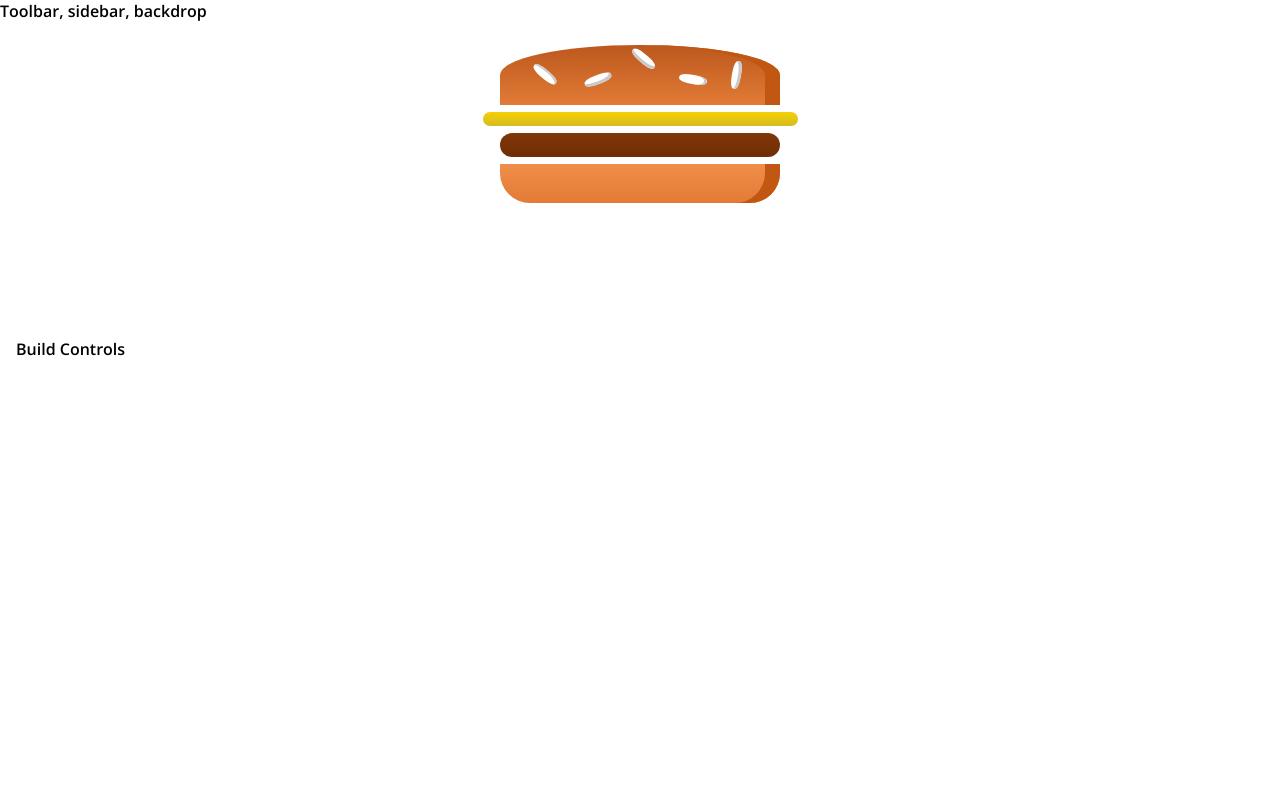
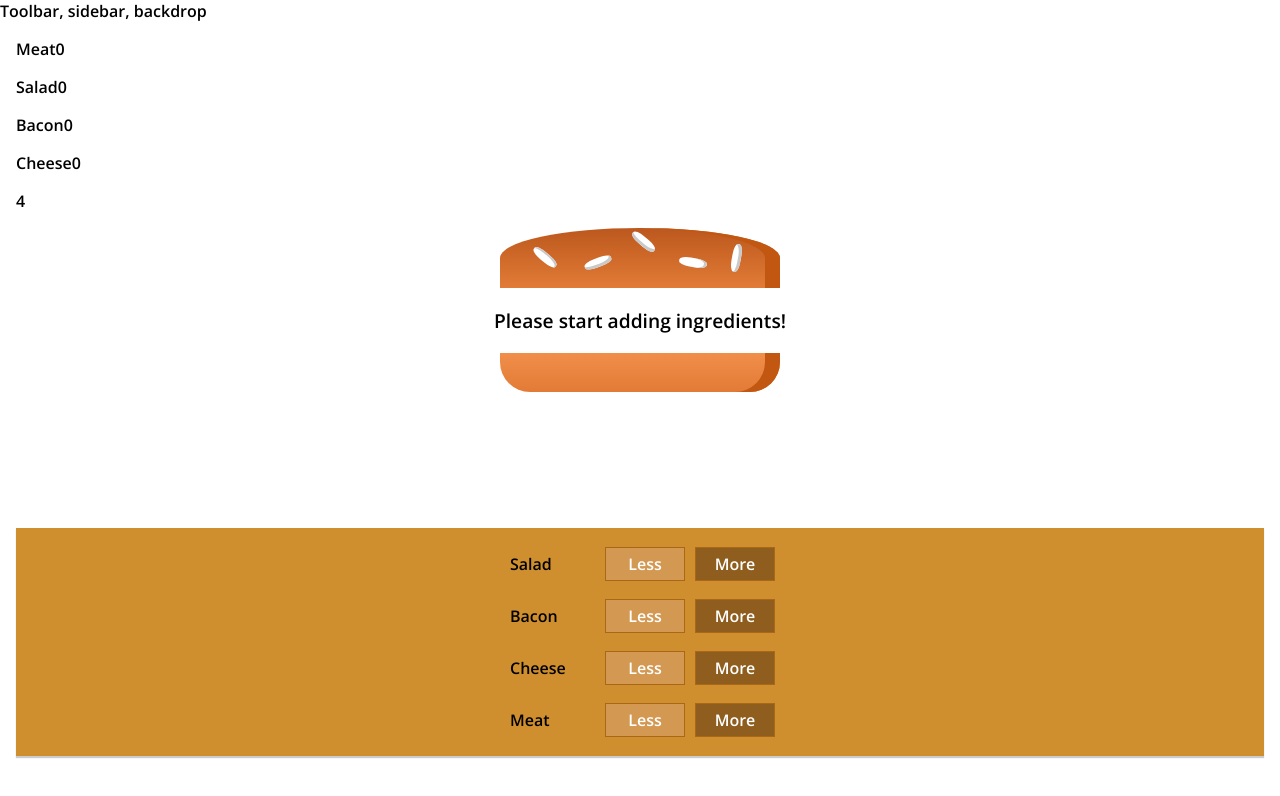
Before and after one commit to TollanBerhanu/Burger-Builder, a React (Create React App) app: page / in a window 1280 px wide. Shown: the top 796 px of the page. Built offline with nearby package versions, Linux system fonts and the light colour scheme.

Commit message:
Burger and add ingredients complete

```diff
--- /dev/null
+++ b/src/components/Burger/BuildControls/BuildControl/BuildControl.scss
@@ -0,0 +1,56 @@
+.BuildControl{
+    display: flex;
+    justify-content: space-between;
+    align-items: center;
+    margin: 5px 0;
+
+    button{
+        display: block;
+        font: inherit;
+        padding: 5px;
+        margin: 0 5px;
+        width: 80px;
+        border: 1px solid #AA6817;
+        cursor: pointer;
+        outline: none;
+    }
+
+    .BuildControl button:disabled {
+        background-color: #AC9980;
+        border: 1px solid #7E7365;
+        color: #ccc;
+        cursor: default;
+    }
+
+    .BuildControl button:hover:disabled {
+        background-color: #AC9980;
+        color: #ccc;
+        cursor: not-allowed;
+    }
+
+    .Label {
+        padding: 10px;
+        font-weight: bold;
+        width: 80px;
+    }
+
+    .Less {
+        background-color: #D39952;
+        color: white;
+    }
+
+    .More {
+        background-color: #8F5E1E;
+        color: white;
+    }
+
+    .Less:hover, .Less:active {
+        background-color: #DAA972;
+        color: white;
+    }
+
+    .More:hover, .More:active {
+        background-color: #99703F;
+        color: white;
+    }
+}
--- /dev/null
+++ b/src/components/Burger/BuildControls/BuildControl/BuildControl.tsx
@@ -0,0 +1,13 @@
+import React from "react";
+import './BuildControl.scss'
+
+const BuildControl = (props: any) =>
+    (
+        <div className="BuildControl">
+            <div className="Label">{props.label}</div>
+            <button className="Less">Less</button>
+            <button className="More" onClick={props.added}>More</button>
+        </div>
+    )
+
+export default BuildControl;
--- /dev/null
+++ b/src/components/Burger/BuildControls/BuildControls.scss
@@ -0,0 +1,10 @@
+.BuildControls{
+    width: 100%;
+    background-color: #CF8F2E;
+    display: flex;
+    flex-flow: column;
+    align-items: center;
+    box-shadow: 0 2px 1px #CCC;
+    margin: auto;
+    padding: 10px 0;
+}
--- /dev/null
+++ b/src/components/Burger/BuildControls/BuildControls.tsx
@@ -0,0 +1,23 @@
+import React from "react";
+import './BuildControls.scss'
+import BuildControl from "./BuildControl/BuildControl";
+
+const controls = [
+    { label: 'Salad', type: 'salad' },
+    { label: 'Bacon', type: 'bacon' },
+    { label: 'Cheese', type: 'cheese' },
+    { label: 'Meat', type: 'meat' },
+]
+
+const BuildControls = (props: any) => {
+    return (
+        <div className="BuildControls">
+            {controls.map(ctrl => (
+                <BuildControl key={ctrl.label} label={ctrl.label}
+                    added={() => props.ingredientAdded(ctrl.type)} />
+            ))}
+        </div>
+    )
+}
+
+export default BuildControls
--- a/src/components/Burger/Burger.scss
+++ b/src/components/Burger/Burger.scss
@@ -2,7 +2,7 @@
     width: 100%;
     margin: auto;
     height: 250px;
-    overflow: scroll;
+    // overflow: scroll;
     text-align: center;
     font-weight: bold;
     font-size: 1.2rem;
--- a/src/components/Burger/Burger.tsx
+++ b/src/components/Burger/Burger.tsx
@@ -2,18 +2,25 @@ import React from "react";
 import './Burger.scss'
 import BurgerIngredient from "./BurgerIngredient/BurgerIngredient";
 
-const burger = (props: any) => {
-    let breadTop = {
-        type: 'bread-top'
-    }
+const Burger = (props: any) => {
+    let ingredients = Object.keys(props.ingredients).map(ingKey => { // Transform the object into an array of string keys
+         return [...Array(props.ingredients[ingKey])].map((_,i) => { // Declare and spread an array with each ingredients no. as its size
+            return <BurgerIngredient key={ingKey+i} type={ingKey} /> // Return a BurgerIngredient with the ingredient key as type and a unique key
+         })
+        }).reduce((prevArr: JSX.Element[], el: JSX.Element[]) => { // transform the ingredients array so that it will be an empty array
+            return prevArr.concat(el) // Fill the array with JSX elements of ingredients
+        }, []) // Set initial value to empty array
+        if(ingredients.length === 0)
+            ingredients = [<p>Please start adding ingredients!</p>]
+        else console.log(ingredients)
+
     return(
         <div className="Burger">
             <BurgerIngredient type="bread-top" />
-            <BurgerIngredient type="cheese" />
-            <BurgerIngredient type="meat" />
+            {ingredients}
             <BurgerIngredient type="bread-bottom" />
         </div>
     )
 }
 
-export default burger;
+export default Burger;
--- a/src/components/Burger/BurgerIngredient/BurgerIngredient.tsx
+++ b/src/components/Burger/BurgerIngredient/BurgerIngredient.tsx
@@ -2,10 +2,9 @@ import React from "react";
 import PropTypes, { string } from 'prop-types';
 import './BurgerIngredient.scss'
 
-const burgerIngredient = (props: {type: string}) => {
+const BurgerIngredient = (props: {type: string}) => {
     let ingredient = null;
-    console.log('Hellooo')
-    console.log(props)
+
     switch(props.type){
         case 'bread-bottom':
             ingredient = <div className="BreadBottom"></div>;
@@ -36,8 +35,8 @@ const burgerIngredient = (props: {type: string}) => {
     return ingredient;
 }
 
-burgerIngredient.propTypes = {
+BurgerIngredient.propTypes = {
     type: PropTypes.string.isRequired
 }
 
-export default burgerIngredient;
+export default BurgerIngredient;
--- a/src/components/Layout/Layout.tsx
+++ b/src/components/Layout/Layout.tsx
@@ -1,7 +1,7 @@
 import React from "react";
 import './Layout.scss'
 
-const layout = (props: any) => {
+const Layout = (props: any) => {
     return(
         <div className="Layout">
             <div>Toolbar, sidebar, backdrop</div>
@@ -12,4 +12,4 @@ const layout = (props: any) => {
     )
 }
 
-export default layout;
+export default Layout;
--- a/src/containers/BurgerBuilder/BurgerBuilder.tsx
+++ b/src/containers/BurgerBuilder/BurgerBuilder.tsx
@@ -1,13 +1,51 @@
-import React from 'react';
+import React, { useState } from 'react';
 import Burger from '../../components/Burger/Burger';
+import BuildControls from '../../components/Burger/BuildControls/BuildControls';
 
-function burgerBuilder(){
+const INGRIDIENT_PRICES = {
+    salad: 0.5,
+    cheese: 0.4,
+    meat: 1.3,
+    bacon: 0.7
+}
+
+function BurgerBuilder(props: any){
+    const [ingredients, setIngreients] = useState({
+        salad: 0,
+        bacon: 0,
+        cheese: 0,
+        meat: 0,
+    })
+
+    const [price, setPrice] = useState(4)
+
+    const addIngredientHandler = (type: string) => {
+        let updatedIngredients  = {
+            ...ingredients
+        }
+        // 'type' is a key with type of ingredients ... this is done to avoid typescript error
+        updatedIngredients[type as keyof typeof ingredients] = Number(updatedIngredients[type as keyof typeof ingredients] + 1)
+        setIngreients(updatedIngredients) // Update the ingredients
+        let updatedPrice = price
+        updatedPrice += INGRIDIENT_PRICES[type as keyof typeof ingredients]
+        setPrice(updatedPrice) // Update the price
+    }
+
+    const removeIngredientHandler = (type: string) => {
+
+    }
+
     return(
         <>
-            <Burger />
-            <div>Build Controls</div>
+            <p>Meat{ingredients.meat}</p>
+            <p>Salad{ingredients.salad}</p>
+            <p>Bacon{ingredients.bacon}</p>
+            <p>Cheese{ingredients.cheese}</p>
+            <p>{price}</p>
+            <Burger ingredients={ingredients}/>
+            <BuildControls ingredientAdded={addIngredientHandler} />
         </>
     );
 }
 
-export default burgerBuilder;
+export default BurgerBuilder;
```
